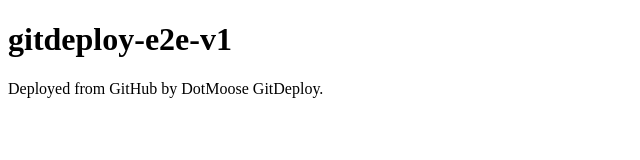
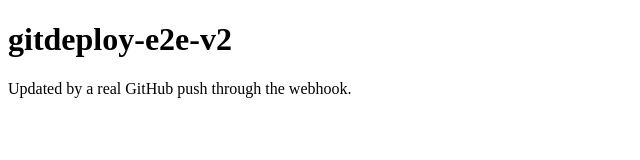
Before and after one commit to dotmoosehosting/dm-github-deploy-test, a plain HTML site: page index.html in a window 1280 px wide. Shown: the full height of the page, 0-640 px from the left. Drawn offline with Linux system fonts and the light colour scheme.

Commit message:
E2E v2 via push-to-deploy

```diff
--- a/index.html
+++ b/index.html
@@ -1 +1 @@
-<!doctype html><html><head><meta charset="utf-8"><title>GitHub Deploy E2E</title></head><body><h1>gitdeploy-e2e-v1</h1><p>Deployed from GitHub by DotMoose GitDeploy.</p></body></html>
+<!doctype html><html><head><meta charset="utf-8"><title>GitHub Deploy E2E</title></head><body><h1>gitdeploy-e2e-v2</h1><p>Updated by a real GitHub push through the webhook.</p></body></html>
```
